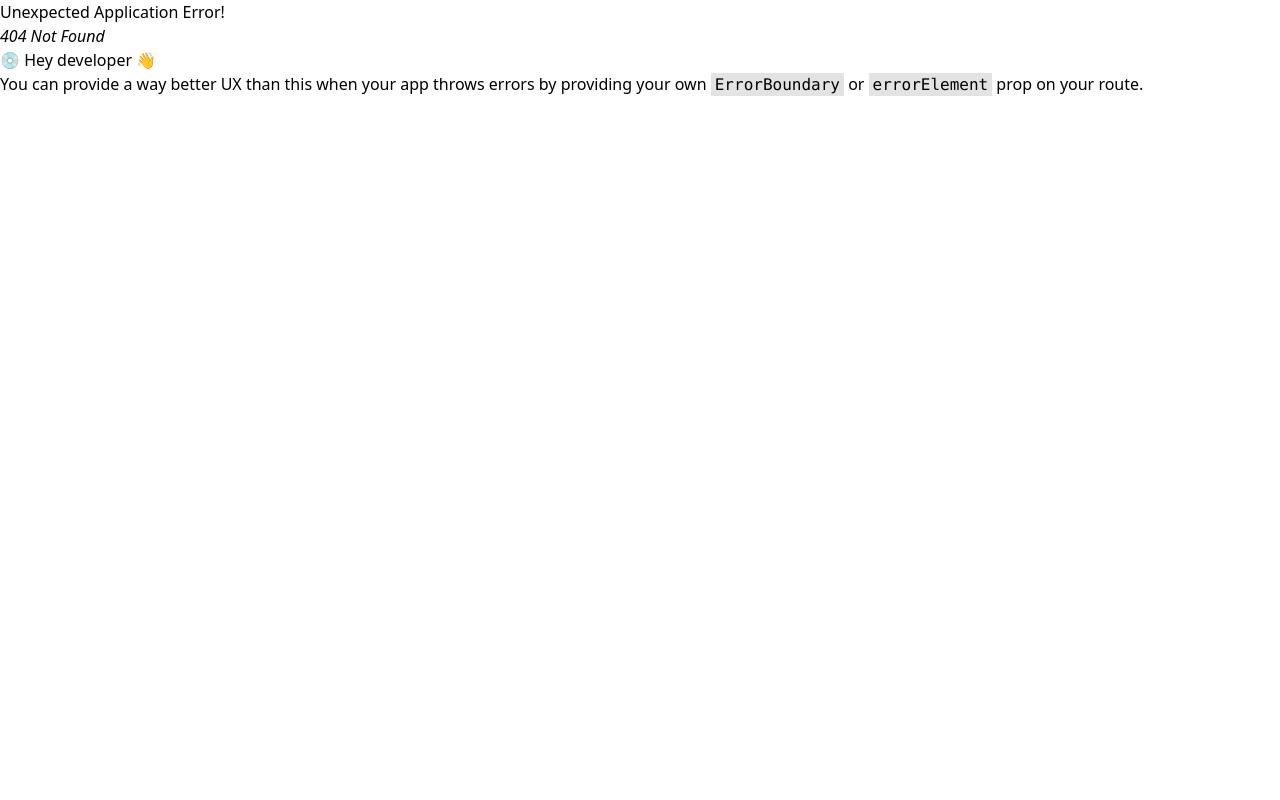
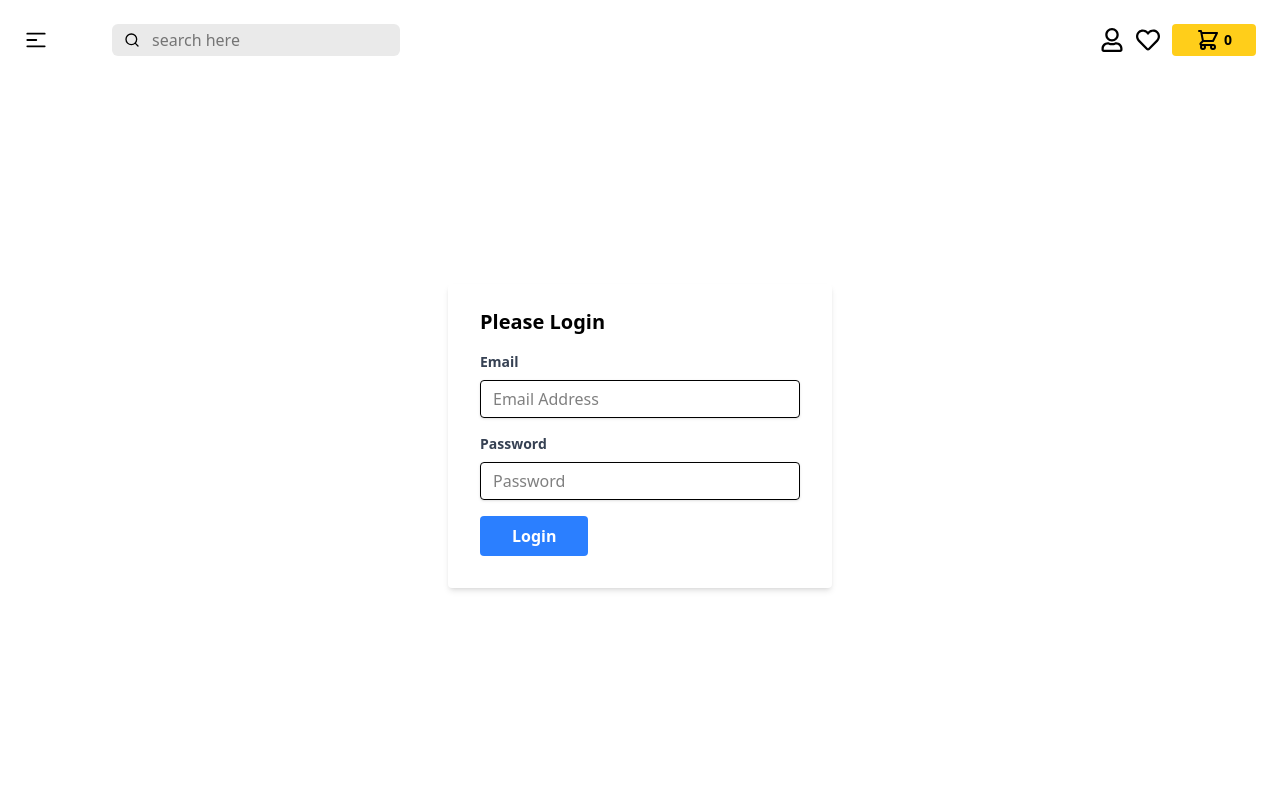
Before and after one commit to Mahmudur-Rahman-Salman/BookShelf, a React (Vite) app in the folder frontend/: page /login in a window 1280 px wide. Before the commit this address had no page. Shown: the top 800 px of the page. Built offline with nearby package versions, Linux system fonts and the light colour scheme.

Commit message:
login field email, password and button created

```diff
--- /dev/null
+++ b/frontend/src/components/Login.jsx
@@ -0,0 +1,52 @@
+import React from "react";
+
+const Login = () => {
+  return (
+    <div className="h-[calc(100vh-120px)] flex items-center justify-center">
+      <div className="w-full max-w-sm mx-auto bg-white shadow-md rounded px-8 pt-6 pb-8 mb-4">
+        <h2 className="text-xl font-semibold mb-4">Please Login</h2>
+
+        <form>
+          <div className="mb-4">
+            <label
+              htmlFor="email"
+              className="block text-gray-700 text-sm font-bold mb-2"
+            >
+              Email
+            </label>
+            <input
+              type="email"
+              name="email"
+              id="email"
+              placeholder="Email Address"
+              className="shadow appearance-none border rounded w-full py-2 px-3 leading-tight focus:outline-none focus:shadow"
+            />
+          </div>
+
+          <div className="mb-4">
+            <label
+              htmlFor="password"
+              className="block text-gray-700 text-sm font-bold mb-2"
+            >
+              Password
+            </label>
+            <input
+              type="password"
+              name="password"
+              id="password"
+              placeholder="Password"
+              className="shadow appearance-none border rounded w-full py-2 px-3 leading-tight focus:outline-none focus:shadow"
+            />
+          </div>
+          <div>
+            <button className="bg-blue-500 hover:bg-blue-700 text-white font-bold py-2 px-8 rounded focus:outline-none">
+              Login{" "}
+            </button>
+          </div>
+        </form>
+      </div>
+    </div>
+  );
+};
+
+export default Login;
--- a/frontend/src/components/Navbar.jsx
+++ b/frontend/src/components/Navbar.jsx
@@ -15,7 +15,7 @@ const navigation = [
 ];
 
 const Navbar = () => {
-  const currentUser = true;
+  const currentUser = false;
   const [isDropdownOpen, setIsDropdownOpen] = useState(false);
 
   return (
--- /dev/null
+++ b/frontend/src/components/Register.jsx
@@ -0,0 +1,11 @@
+import React from 'react';
+
+const Register = () => {
+    return (
+        <div>
+
+        </div>
+    );
+};
+
+export default Register;
```
Also changed, not shown: frontend/src/routers/router.jsx (+16 -2 lines).
